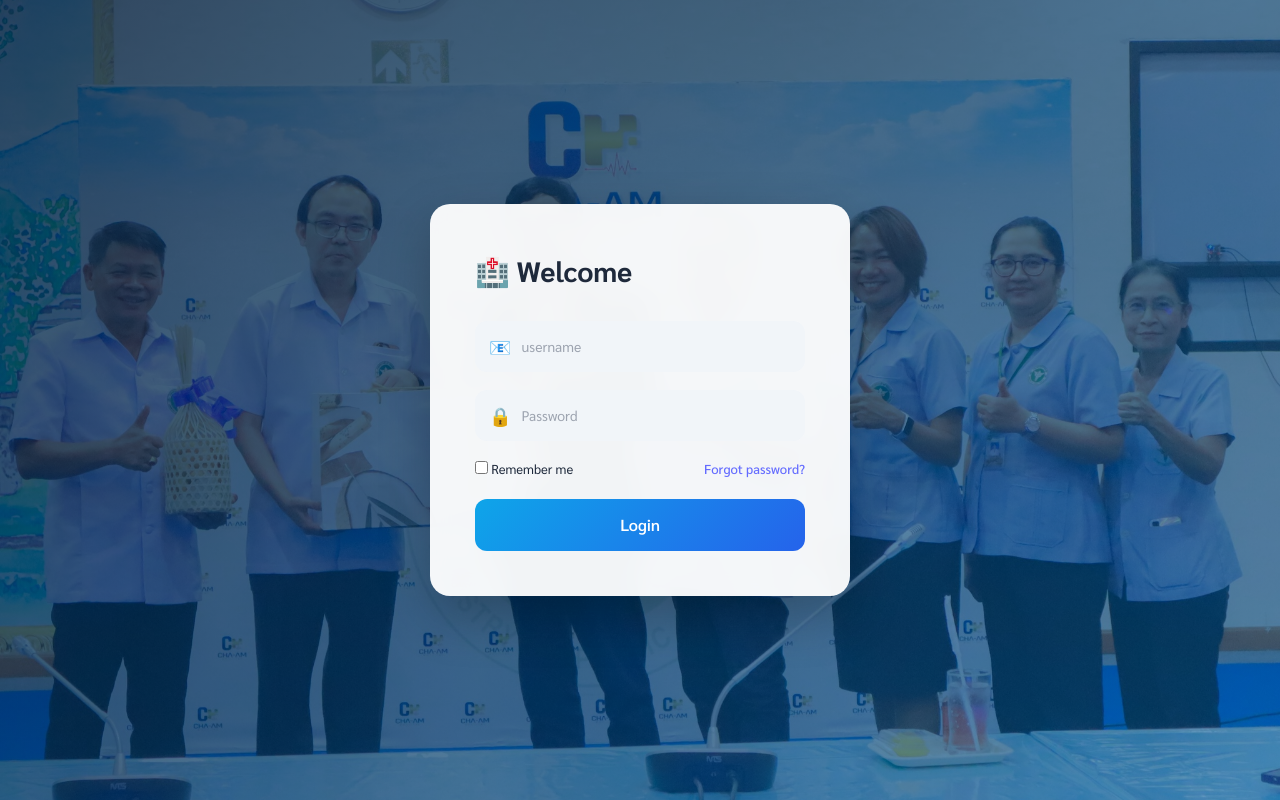
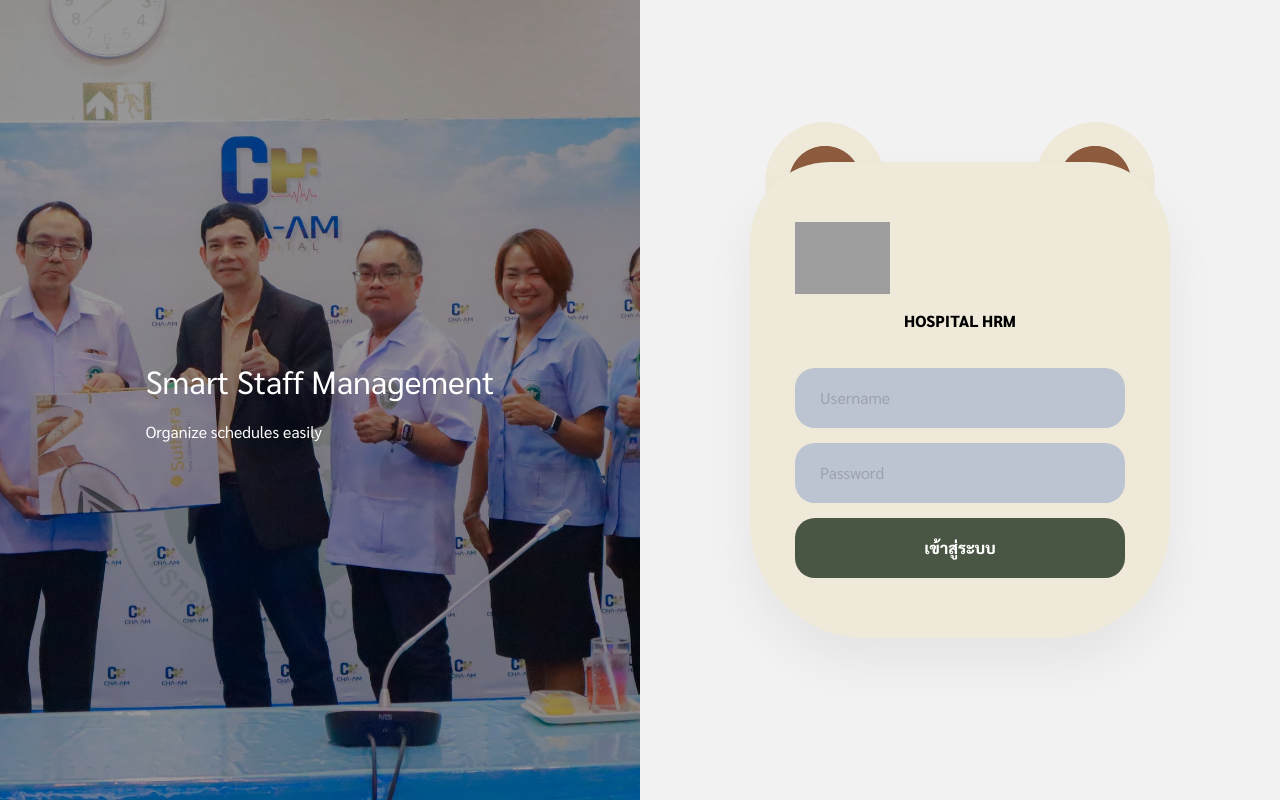
Before and after one commit to wannisa1891-source/1, a Vue app in the folder frontend/: page / in a window 1280 px wide. Built offline with nearby package versions, Linux system fonts and the light colour scheme; grey boxes are pictures that could not be loaded.

Commit message:
แก้หน้าเข้าไม่ได้

```diff
--- a/frontend/package.json
+++ b/frontend/package.json
@@ -10,7 +10,8 @@
   },
   "dependencies": {
     "axios": "^1.13.5",
-    "vue": "^3.5.25"
+    "vue": "^3.5.25",
+    "vue-router": "^5.0.3"
   },
   "devDependencies": {
     "@vitejs/plugin-vue": "^6.0.2",
--- a/frontend/src/components/Login.vue
+++ b/frontend/src/components/Login.vue
@@ -1,36 +1,39 @@
 <template>
- <div class="login-page">
+  <div class="split-container">
 
-  <div class="login-card">
+    <!-- ฝั่งซ้าย (Slide Banner) -->
+    <div
+      class="left-panel"
+      :style="{
+        backgroundImage: `url(${slides[currentSlide].image})`
+      }"
+    >
+      <div class="overlay"></div>
 
-    <div class="login-title">
-      🏥 Welcome
+      <div class="left-content">
+        <h1>{{ slides[currentSlide].title }}</h1>
+        <p>{{ slides[currentSlide].desc }}</p>
+      </div>
     </div>
 
-    <div class="input-group">
-      <span class="icon">📧</span>
-      <input placeholder="username">
+    <!-- ฝั่งขวา -->
+    <div class="right-panel">
+      <div class="bear-card">
+        <div class="bear-ears"></div>
+
+        <div class="login-box-design">
+          <img src="https://cdn-icons-png.flaticon.com/512/3063/3063176.png" class="login-logo">
+          <h2 class="system-title">HOSPITAL HRM</h2>
+
+          <input v-model="username" placeholder="Username" class="bear-input">
+          <input v-model="password" type="password" placeholder="Password" class="bear-input">
+
+          <button @click="handleLogin" class="btn-login-sage">
+            เข้าสู่ระบบ
+          </button>
         </div>
-
-    <div class="input-group">
-      <span class="icon">🔒</span>
-      <input type="password" placeholder="Password">
       </div>
-
-    <div class="options">
-      <label>
-        <input type="checkbox"> Remember me
-      </label>
-
-      <a>Forgot password?</a>
     </div>
-
-    <button class="login-btn">
-      Login
-    </button>
-
-  </div>
-
   </div>
 </template>
 
@@ -73,157 +76,127 @@ const handleLogin = () => {
 
 <style scoped>
 
-/* ===== Page Background ===== */
-
-.login-page{
-  height:100vh;
-  width:100%;
-
-  display:flex;
-  align-items:center;
-  justify-content:center;
-
-  background-size:cover;
-  background-position:center;
-
-  animation: slideBg 15s infinite;
+/* ===== Layout ===== */
+.split-container {
+  display: flex;
+  height: 100vh;
 }
 
-@keyframes slideBg{
-
-  0%{
-    background-image:url("/src/assets/1.jpg");
+/* ===== Left Slide ===== */
+.left-panel {
+  flex: 1;
+  position: relative;
+  background-size: cover;
+  background-position: center;
+  display: flex;
+  justify-content: center;
+  align-items: center;
+  transition: background-image 1s ease-in-out;
 }
 
-  33%{
-    background-image:url("/src/assets/2.jpg");
+.overlay {
+  position: absolute;
+  inset: 0;
+  background: rgba(0,0,0,0.4);
 }
 
-  66%{
-    background-image:url("/src/assets/3.jpg");
+.left-content {
+  position: relative;
+  color: white;
+  text-align: left;
+  max-width: 400px;
+  z-index: 2;
 }
 
-  100%{
-    background-image:url("/src/assets/4.jpg");
+.left-content h1 {
+  font-size: 32px;
+  margin-bottom: 15px;
 }
 
+/* ===== Right Panel ===== */
+.right-panel {
+  flex: 1;
+  display: flex;
+  justify-content: center;
+  align-items: center;
+  background: #f2f2f2;
 }
 
-/* overlay */
-
-.login-page::before{
-  content:"";
-  position:absolute;
-  inset:0;
-
-  background:linear-gradient(
-    135deg,
-    rgba(0,30,60,0.8),
-    rgba(0,90,150,0.6)
-  );
+.bear-card {
+  position: relative;
+  width: 100%;
+  max-width: 420px;
+  display: flex;
+  flex-direction: column;
+  align-items: center;
 }
 
-/* ===== Login Card ===== */
-
-.login-card{
-  width:420px;
-  padding:45px;
-
-  border-radius:20px;
-
-  background:rgba(255,255,255,0.95);
-
-  backdrop-filter: blur(10px);
-
-  box-shadow:
-  0 20px 50px rgba(0,0,0,0.25);
-
-  position:relative;
-  z-index:2;
+.bear-ears::before,
+.bear-ears::after {
+  content: "";
+  position: absolute;
+  top: -40px;
+  width: 120px;
+  height: 120px;
+  border-radius: 50%;
+  background: #EFE9D9;
+  z-index: 1;
 }
 
-/* title */
-
-.login-title{
-  font-size:28px;
-  font-weight:700;
-
-  color:#1e293b;
-  margin-bottom:30px;
+.bear-ears::before {
+  left: 15px;
+  background: radial-gradient(circle, #8D5B3E 42%, #EFE9D9 43%);
 }
 
-/* ===== Inputs ===== */
-
-.input-group{
-  display:flex;
-  align-items:center;
-
-  background:#f1f5f9;
-
-  border-radius:12px;
-
-  padding:12px 14px;
-  margin-bottom:18px;
-
-  transition:0.2s;
+.bear-ears::after {
+  right: 15px;
+  background: radial-gradient(circle, #8D5B3E 42%, #EFE9D9 43%);
 }
 
-.input-group:focus-within{
-  background:#e0f2fe;
-  border:1px solid #38bdf8;
+.login-box-design {
+  position: relative;
+  z-index: 10;
+  width: 100%;
+  padding: 60px 45px;
+  border-radius: 80px 80px 115px 115px;
+  background: #EFE9D9;
+  text-align: center;
+  box-shadow: 0 25px 50px rgba(0,0,0,0.06);
 }
 
-.icon{
-  margin-right:10px;
-  font-size:18px;
+.login-logo {
+  width: 95px;
+  margin-bottom: 15px;
 }
 
-.input-group input{
-  border:none;
-  background:transparent;
-
-  outline:none;
-  width:100%;
-
-  font-size:14px;
+.system-title {
+  font-weight: 800;
+  margin-bottom: 35px;
 }
 
-/* options */
-
-.options{
-  display:flex;
-  justify-content:space-between;
-  font-size:13px;
-
-  margin-bottom:20px;
+.bear-input {
+  width: 100%;
+  padding: 18px 25px;
+  margin-bottom: 15px;
+  border-radius: 20px;
+  border: none;
+  background-color: #BCC3D1;
+  font-size: 16px;
 }
 
-/* login button */
-
-.login-btn{
-  width:100%;
-  padding:14px;
-
-  border:none;
-  border-radius:12px;
-
-  background:linear-gradient(
-  135deg,
-  #0ea5e9,
-  #2563eb
-  );
-
-  color:white;
-  font-weight:600;
-
-  cursor:pointer;
-
-  transition:0.2s;
+.btn-login-sage {
+  width: 100%;
+  padding: 18px;
+  background: #4A5644;
+  color: white;
+  border: none;
+  border-radius: 20px;
+  font-weight: 800;
+  cursor: pointer;
 }
 
-.login-btn:hover{
-  transform:translateY(-2px);
-  box-shadow:0 10px 25px rgba(37,99,235,0.4);
+.btn-login-sage:hover {
+  background: #3A4634;
 }
 
 </style>
--- a/frontend/src/main.js
+++ b/frontend/src/main.js
@@ -1,5 +1,5 @@
 import { createApp } from 'vue'
-import './style.css'
 import App from './App.vue'
 
-createApp(App).mount('#app')
+createApp(App)
+  .mount('#app')
```
Also changed, not shown: 1 other file (tests, documents, lock files or other folders). Lines whose indentation alone changed are shown as unchanged.
